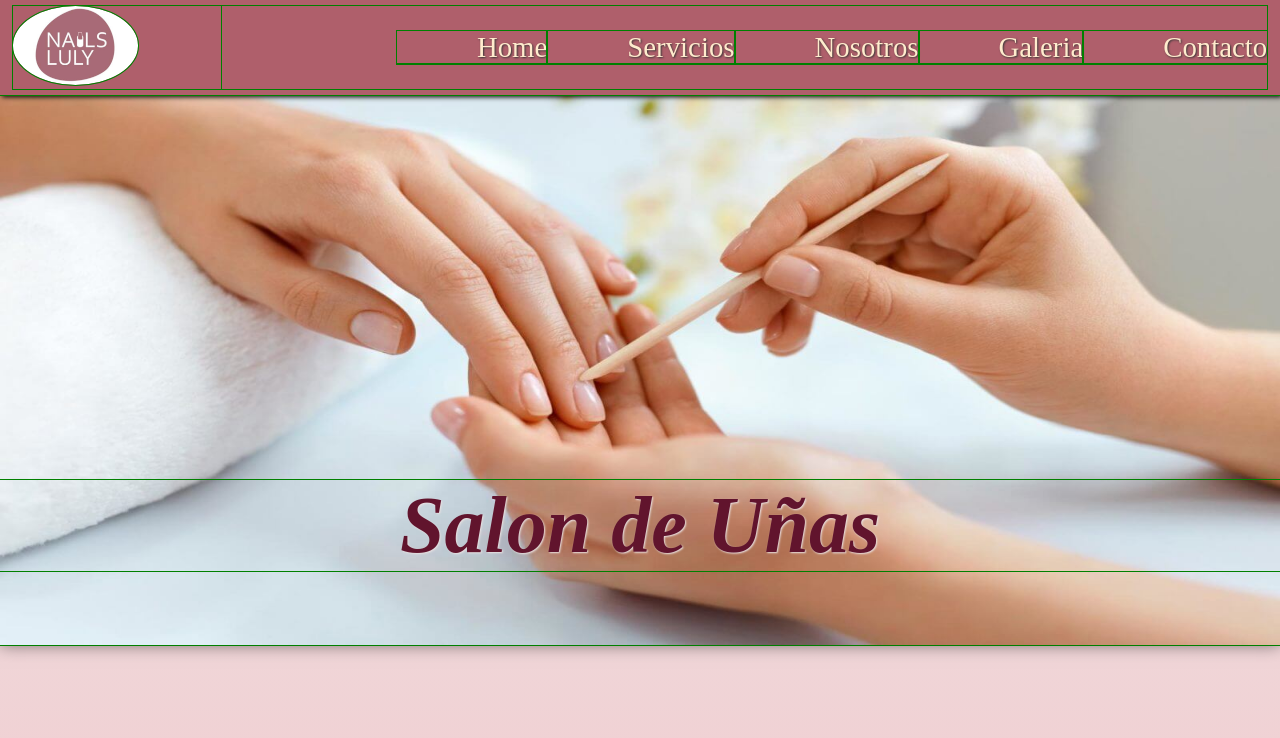
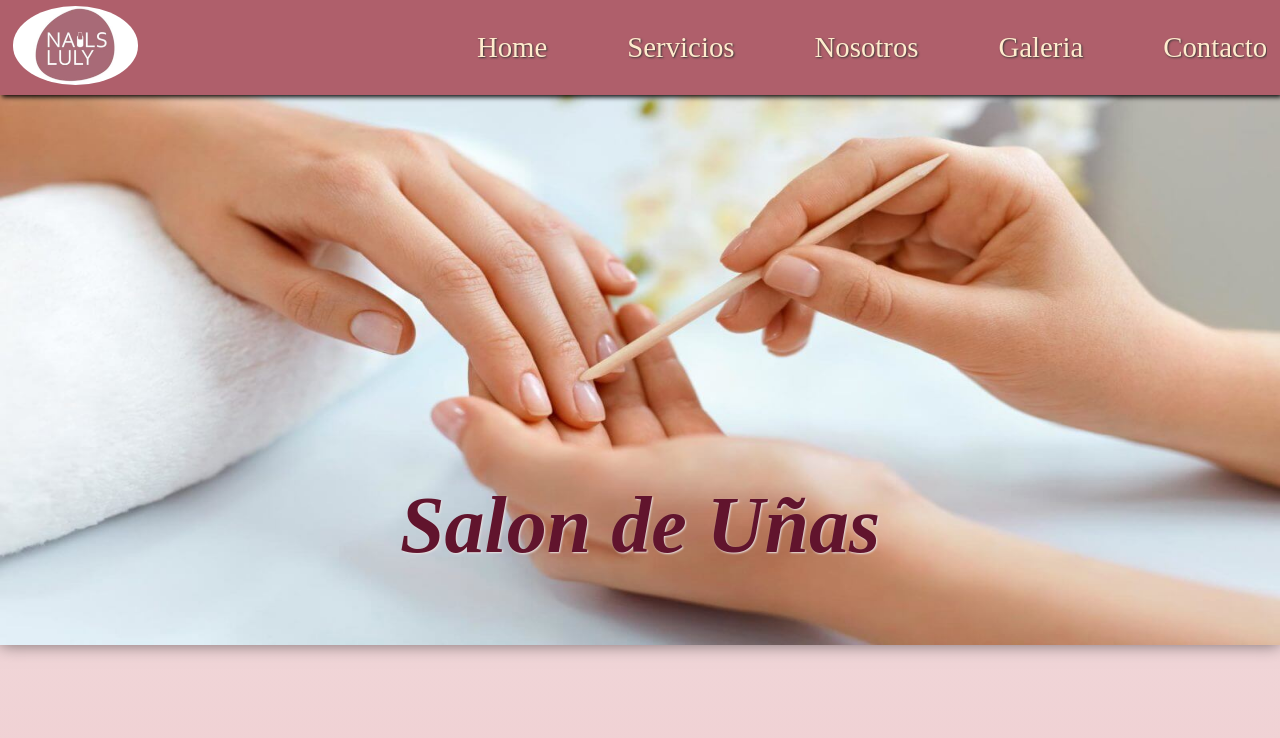
Before and after one commit to sole-arguello/PreEntrega3-ArguelloMariaSoledad, a website: page index.html in a window 1280 px wide. Shown: the top 738 px of the page. Drawn offline with Linux system fonts and the light colour scheme.

Commit message:
corrijo partial reset

```diff
--- a/scss/_reset.scss
+++ b/scss/_reset.scss
@@ -1,5 +1,5 @@
 * {
-  outline: 1px solid green;
+  /*outline: 1px solid green;*/
   margin: 0;
   padding: 0;
   box-sizing: border-box;
```
Also changed, not shown: css/style.css, 1 other file.
